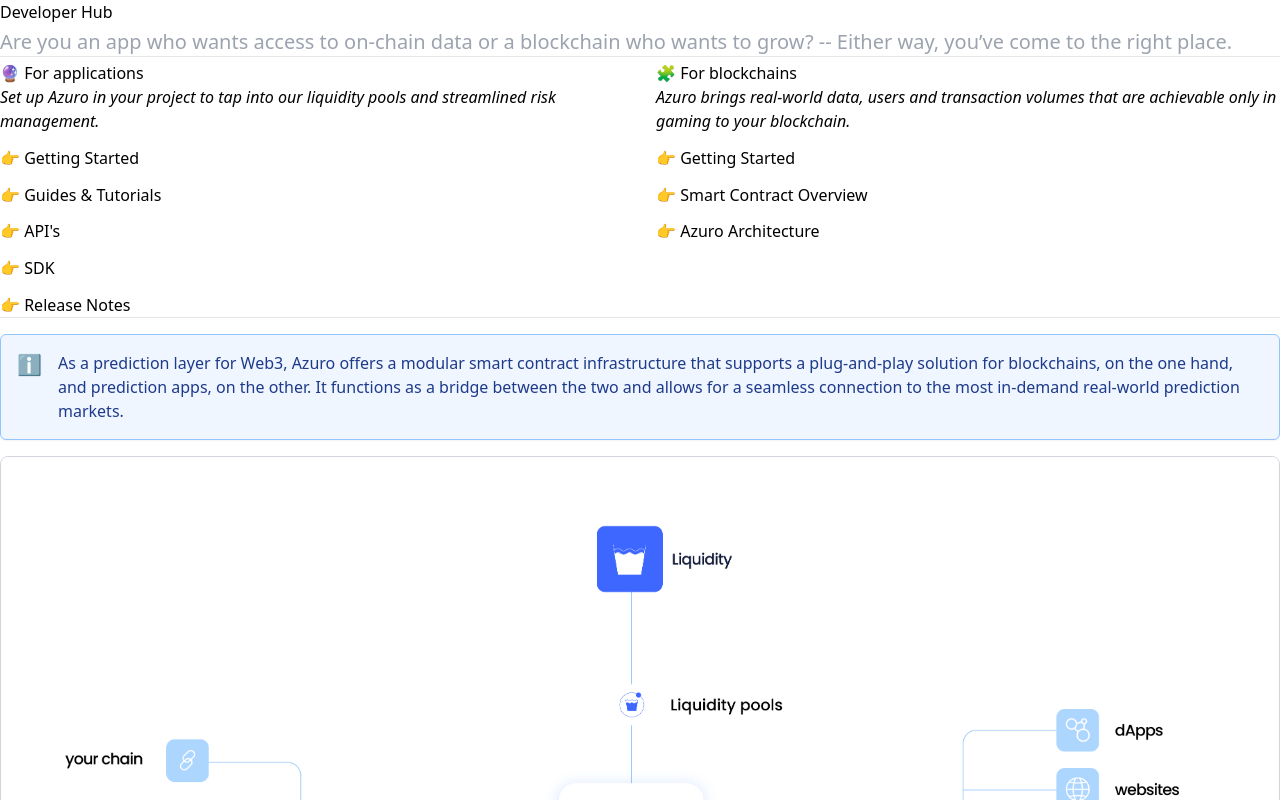
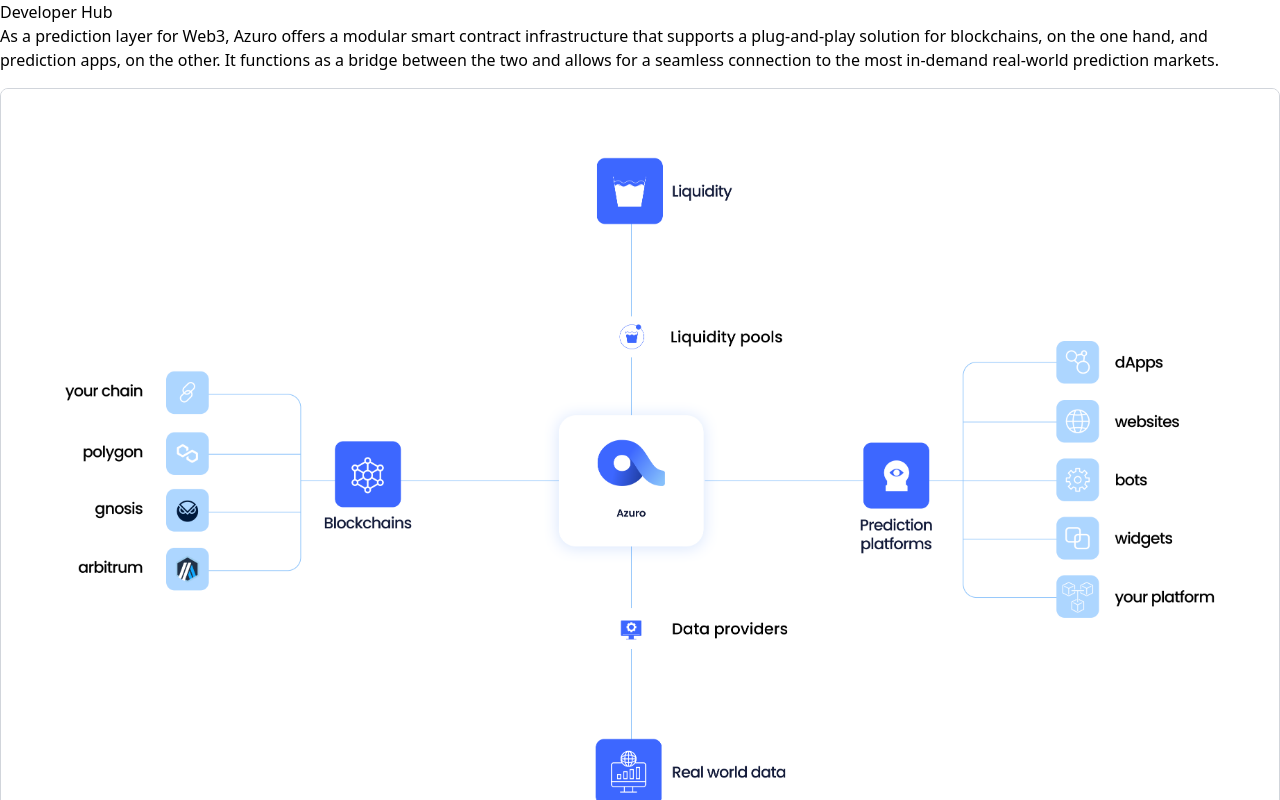
Before and after one commit to Azuro-protocol/gem-docs, a Next.js app: page /hub in a window 1280 px wide. Shown: the top 800 px of the page. Built offline with nearby package versions, Linux system fonts and the light colour scheme.

Commit message:
upd devhub

```diff
--- a/pages/hub/index.mdx
+++ b/pages/hub/index.mdx
@@ -2,10 +2,16 @@ import { Button, PageHeadline, Image, Callout} from 'components'
 
 <PageHeadline
   title="Developer Hub"
-  subTitle="Are you an app who wants access to on-chain data or a blockchain who wants to grow? -- Either way, you’ve come to the right place."
+  subTitle=""
 />
 
----
+As a prediction layer for Web3, Azuro offers a modular smart contract infrastructure that supports a plug-and-play solution for blockchains, on the one hand, and prediction apps, on the other. It functions as a bridge between the two and allows for a seamless connection to the most in-demand real-world prediction markets.
+
+<Image
+  src="images/hub/hub-main.png"
+  width={2000}
+  height={700}
+/>
 
 <div className="grid lg:grid-cols-2 gap-8 mt-1">
   <div>
@@ -38,15 +44,4 @@ import { Button, PageHeadline, Image, Callout} from 'components'
 
 ---
 
-<Callout type="info">
-As a prediction layer for Web3, Azuro offers a modular smart contract infrastructure that supports a plug-and-play solution for blockchains, on the one hand, and prediction apps, on the other. It functions as a bridge between the two and allows for a seamless connection to the most in-demand real-world prediction markets.
-</Callout>
-
-<Image
-  src="images/hub/hub-main.png"
-  width={3500}
-  height={2400}
-/>
-
----
 Read about [Azuro integrations](/cases/overview) to get inspired 👉
```
